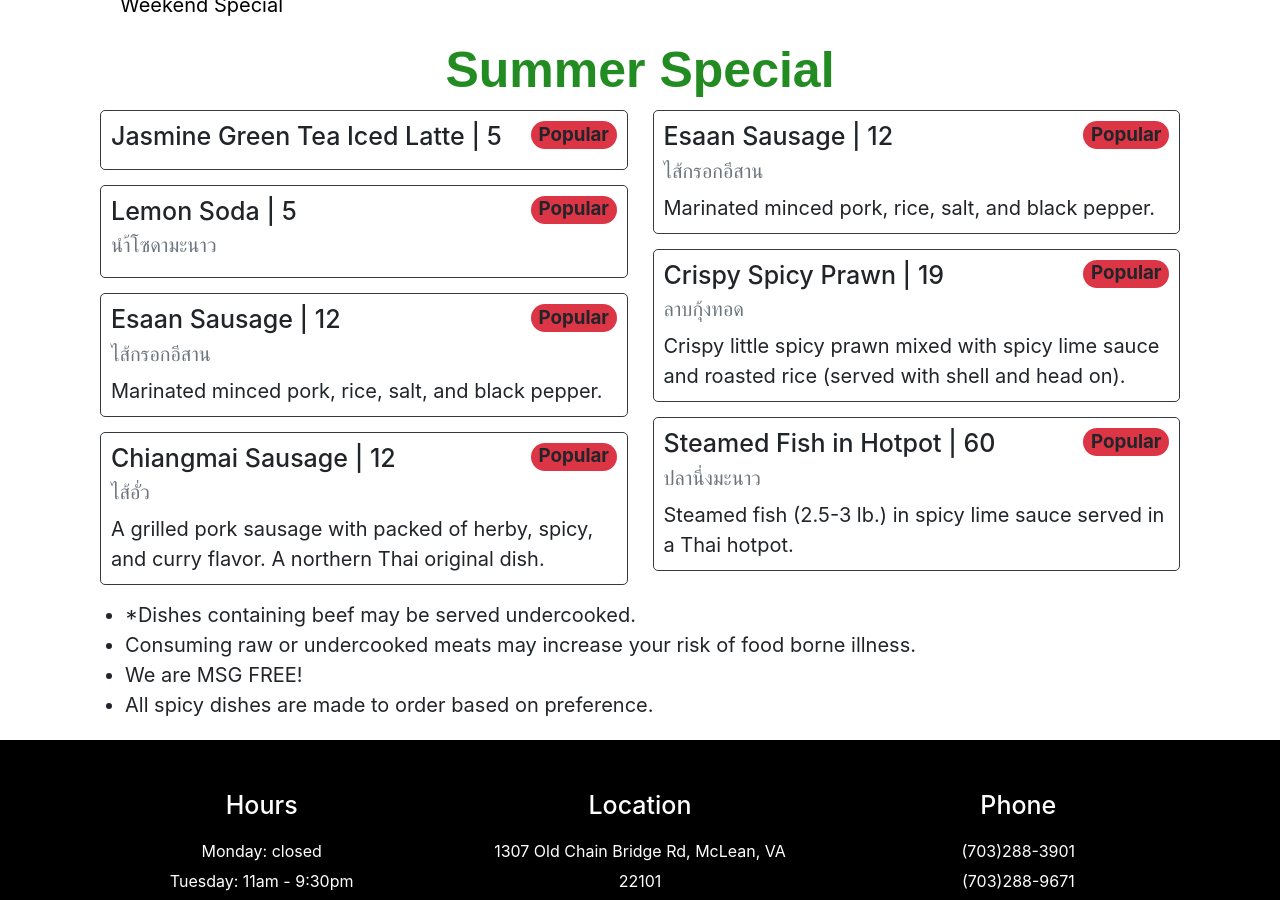
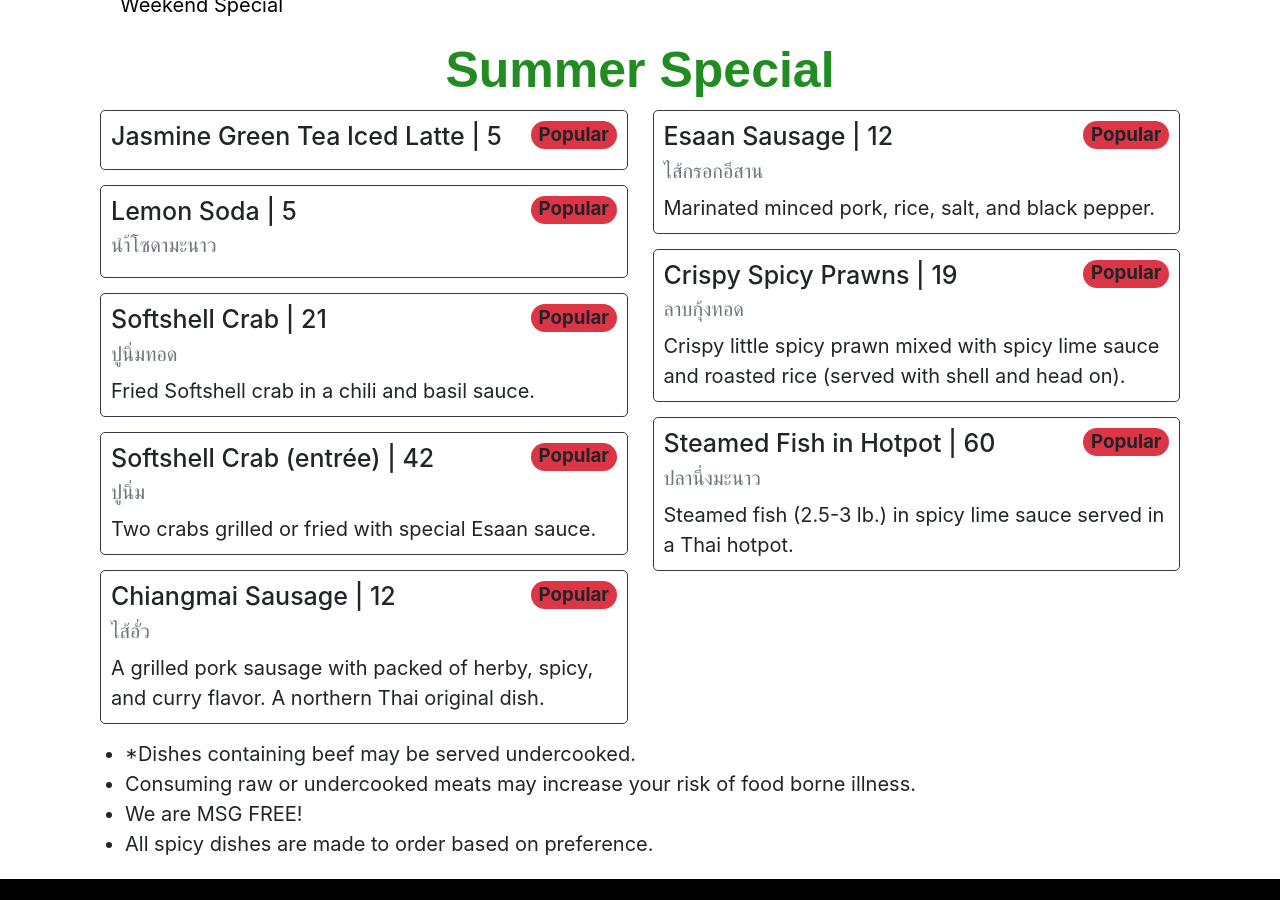
Before and after one commit to rainerdeal/esaan, a Jekyll site: the page built from menu.md, in a window 1280 px wide and 900 px high, scrolled down 715 px. Built offline with Jekyll 4.4.1, drawn with Linux system fonts in a browser that asks for light colours; a script that is not in the unit is left out.

Commit message:
📝 Summer Menu Update

```diff
--- a/_data/summer.yml
+++ b/_data/summer.yml
@@ -1,7 +1,5 @@
 -
   name: Jasmine Green Tea Iced Latte
-  thai_name:
-  description:
   price: 5
   popular: true
 -
@@ -9,23 +7,17 @@
   thai_name: นำ้โซดามะนาว
   price: 5
   popular: true
-#-
-#  name: Softshell Crab
-#  thai_name: ปูนิ่มทอด
-#  description: Fried Softshell crab in a chili and basil sauce.
-#  price: 21
-#  popular: true
-#-
-#  name: Softshell Crab (entrée)
-#  thai_name: ปูนิ่ม
-#  description: Two crabs grilled or fried with special Esaan sauce.
-#  price: 42
-#  popular: true
 -
-  name: Esaan Sausage
-  thai_name: ไส้กรอกอีสาน
-  description: Marinated minced pork, rice, salt, and black pepper.
-  price: 12
+  name: Softshell Crab
+  thai_name: ปูนิ่มทอด
+  description: Fried Softshell crab in a chili and basil sauce.
+  price: 21
+  popular: true
+-
+  name: Softshell Crab (entrée)
+  thai_name: ปูนิ่ม
+  description: Two crabs grilled or fried with special Esaan sauce.
+  price: 42
   popular: true
 -
   name: Chiangmai Sausage
@@ -40,7 +32,7 @@
   price: 12
   popular: true
 -
-  name: Crispy Spicy Prawn
+  name: Crispy Spicy Prawns
   thai_name: ลาบกุ้งทอด
   description: Crispy little spicy prawn mixed with spicy lime sauce and roasted rice (served with shell and head on).
   price: 19
```
